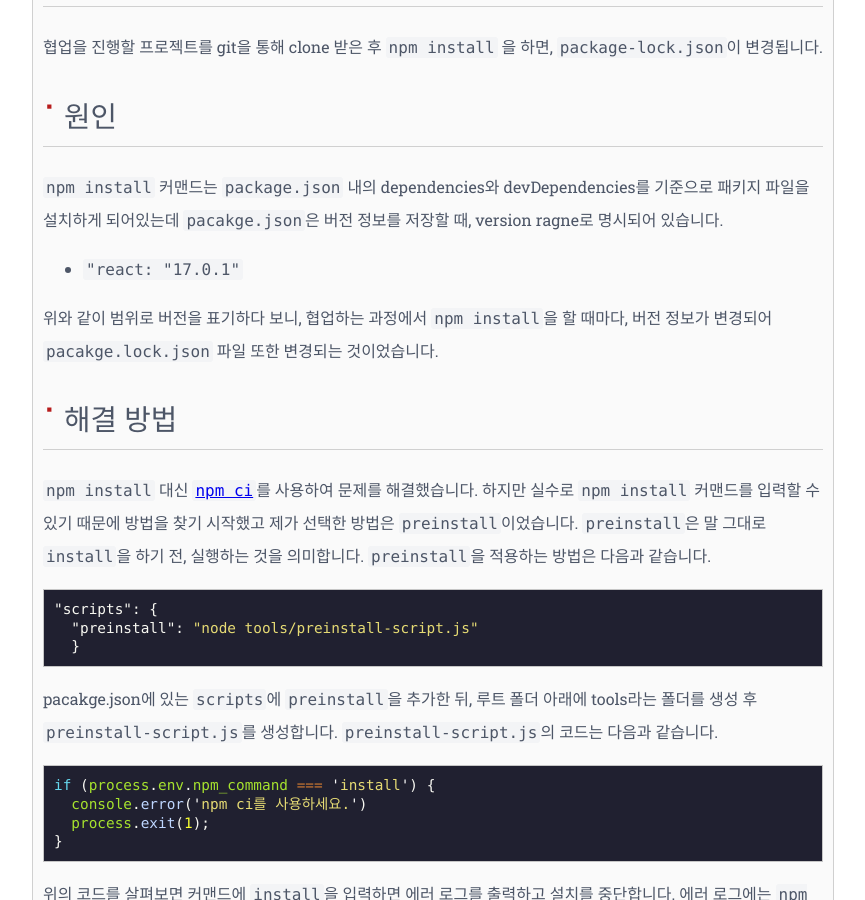
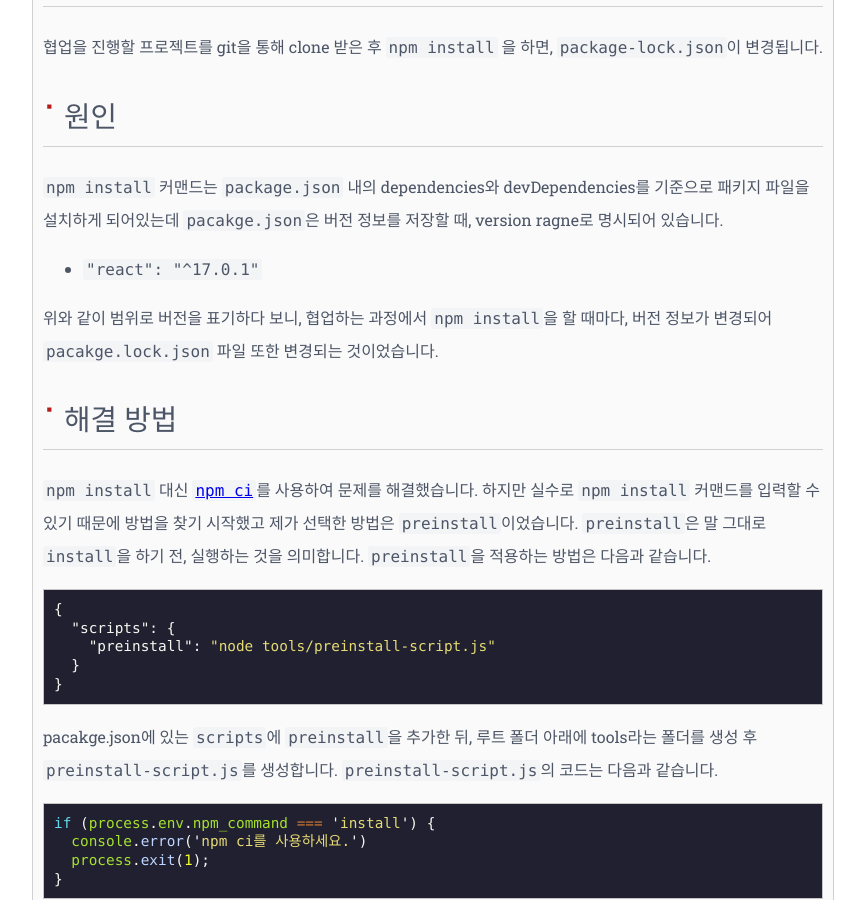
Before and after one commit to hannut91/codesoom.github.io, a Jekyll site: the page built from _wiki/cookbook/npm-ci.md, in a window 1280 px wide and 900 px high, scrolled down 428 px. Shown: the whole window, without its empty margins (207-1072 px from the left). Built offline with Jekyll 4.4.1, drawn with Linux system fonts in a browser that asks for light colours; comment, search, counter and statistics services are not loaded.

Commit message:
따옴표 표기 수정 및 json 표기를 올바르게 하라

````diff
--- a/_wiki/cookbook/npm-ci.md
+++ b/_wiki/cookbook/npm-ci.md
@@ -22,7 +22,7 @@ latex   : false
 `npm install` 커맨드는 `package.json` 내의 dependencies와 devDependencies를 기준으로
 패키지 파일을 설치하게 되어있는데 `pacakge.json`은 버전 정보를 저장할 때,
 version ragne로 명시되어 있습니다.
-- `"react: "17.0.1"`
+- `"react": "^17.0.1"`
 
 위와 같이 범위로 버전을 표기하다 보니, 협업하는 과정에서 `npm install`을 할 때마다, 버전 정보가 변경되어
 `pacakge.lock.json` 파일 또한 변경되는 것이었습니다.
@@ -33,9 +33,11 @@ version ragne로 명시되어 있습니다.
 `preinstall`은 말 그대로 `install`을 하기 전, 실행하는 것을 의미합니다.
 `preinstall`을 적용하는 방법은 다음과 같습니다.
 ```json
-"scripts": {
-  "preinstall": "node tools/preinstall-script.js"
+{
+  "scripts": {
+    "preinstall": "node tools/preinstall-script.js"
   }
+}
 ```
 pacakge.json에 있는 `scripts`에 `preinstall`을 추가한 뒤,
 루트 폴더 아래에 tools라는 폴더를 생성 후 `preinstall-script.js`를 생성합니다.
````
